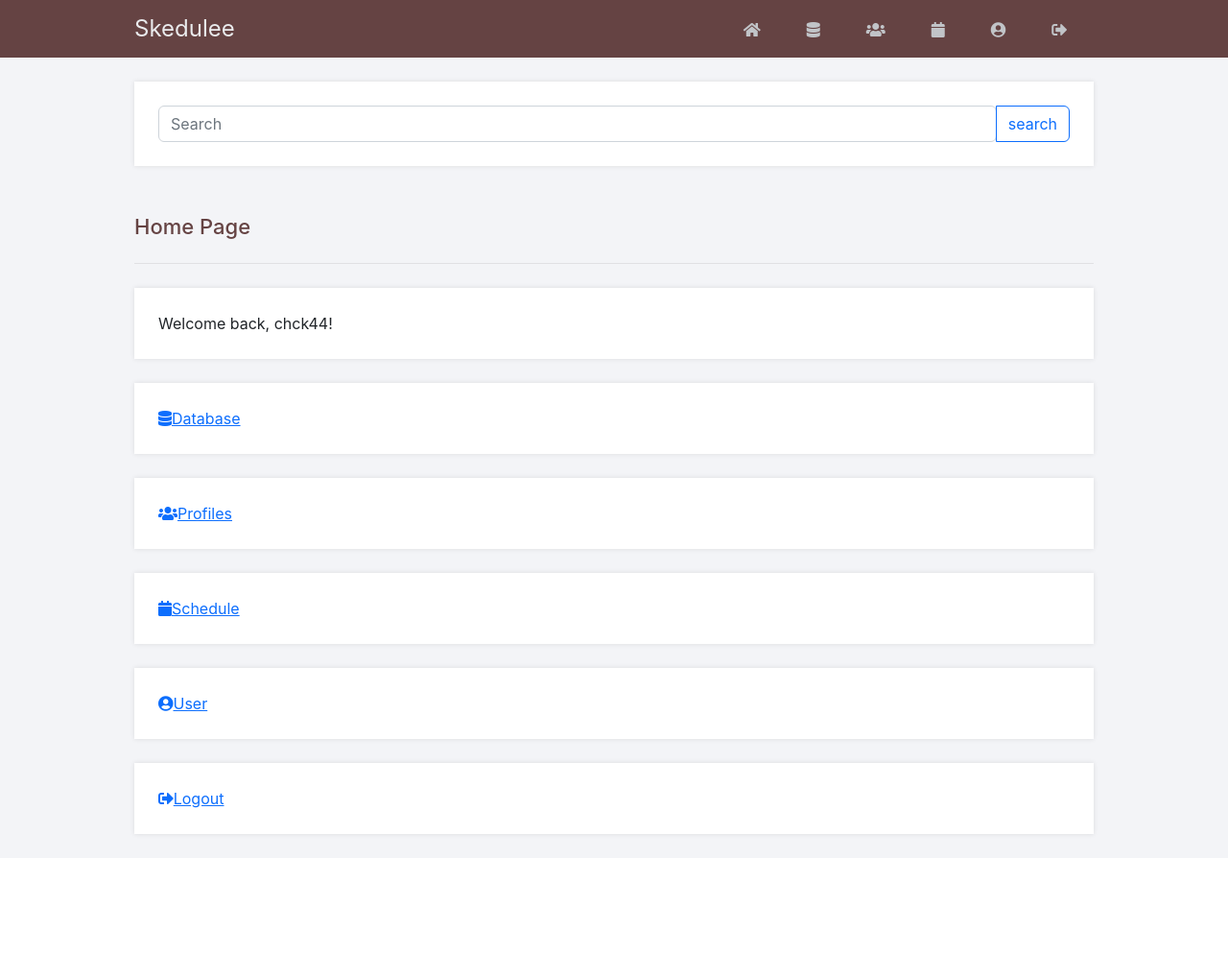
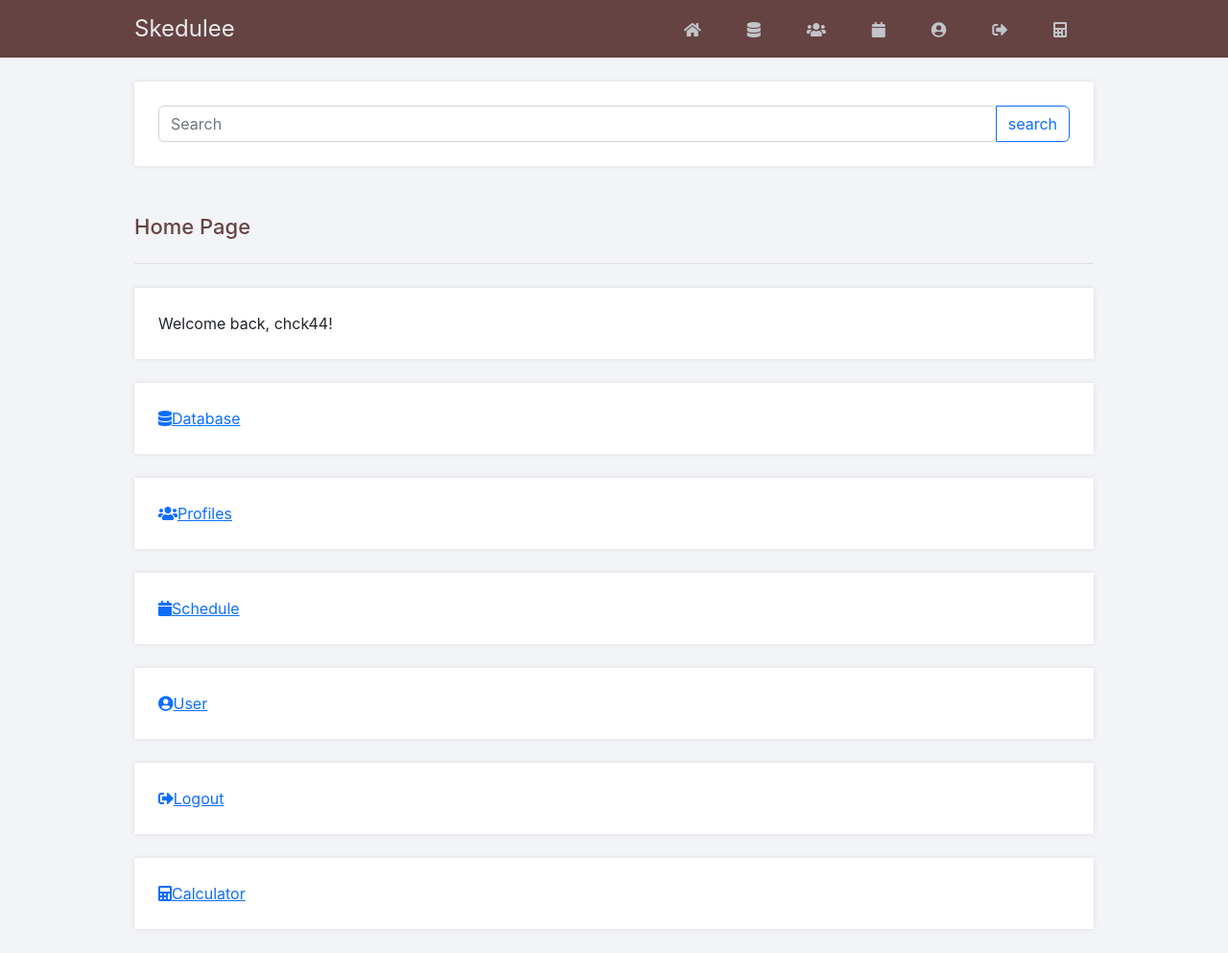
Before and after one commit to MannyEchavez/Skedulee, a Flask app: page /home in a window 1280 px wide. Shown: the whole page at 96% size. Before the commit the page ends 874 px from the top, so only its background shows below. Run offline with Flask 2, Linux system fonts and the light colour scheme; a user stored in the database is signed in; some libraries are stand-ins or nearby versions.

Commit message:
Calculator

```diff
--- a/Structure/Lab2/main.py
+++ b/Structure/Lab2/main.py
@@ -104,6 +104,16 @@ def home():
     # User is not loggedin redirect to login page
     return redirect(url_for('login'))
 
+# http://localhost:5000/pythinlogin/calculator - this will be the labor productivity calculator, only accessible for loggedin users
+@app.route('/calculator')
+def calculator():
+    # Check if user is loggedin
+    if 'loggedin' in session:
+        # User is loggedin show them the home page
+        return render_template('calculator.html', username=session['username'])
+    # User is not loggedin redirect to login page
+    return redirect(url_for('login'))
+
 # http://localhost:5000/pythinlogin/profile - this will be the profile page, only accessible for loggedin users
 @app.route('/profile')
 def profile():
--- a/Structure/Lab2/templates/home.html
+++ b/Structure/Lab2/templates/home.html
@@ -11,4 +11,7 @@
 <p><a href="{{ url_for('schedule') }}"><i class="fas fa-calendar"></i>Schedule</a></p>
 <p><a href="{{ url_for('profile') }}"><i class="fas fa-user-circle"></i>User</a></p>
 <p><a href="{{ url_for('logout') }}"><i class="fas fa-sign-out-alt"></i>Logout</a></p>
+<p><a href="{{ url_for('calculator') }}"><i class="fas fa-calculator"></i>Calculator</a></p>
+
+
 {% endblock %}
--- a/Structure/Lab2/templates/layout.html
+++ b/Structure/Lab2/templates/layout.html
@@ -21,6 +21,8 @@
                 <a href="{{ url_for('schedule') }}"><i class="fas fa-calendar"></i></a>
 				<a href="{{ url_for('profile') }}"><i class="fas fa-user-circle"></i></a>
 				<a href="{{ url_for('logout') }}"><i class="fas fa-sign-out-alt"></i></a>
+				<a href="{{ url_for('calculator') }}"><i class="fas fa-calculator"></i></a></p>
+
 			</div>
 		</nav>
 		<div class="content">
```
Also changed, not shown: Structure/Lab2/templates/calculator.html (added, +7 -0 lines).
